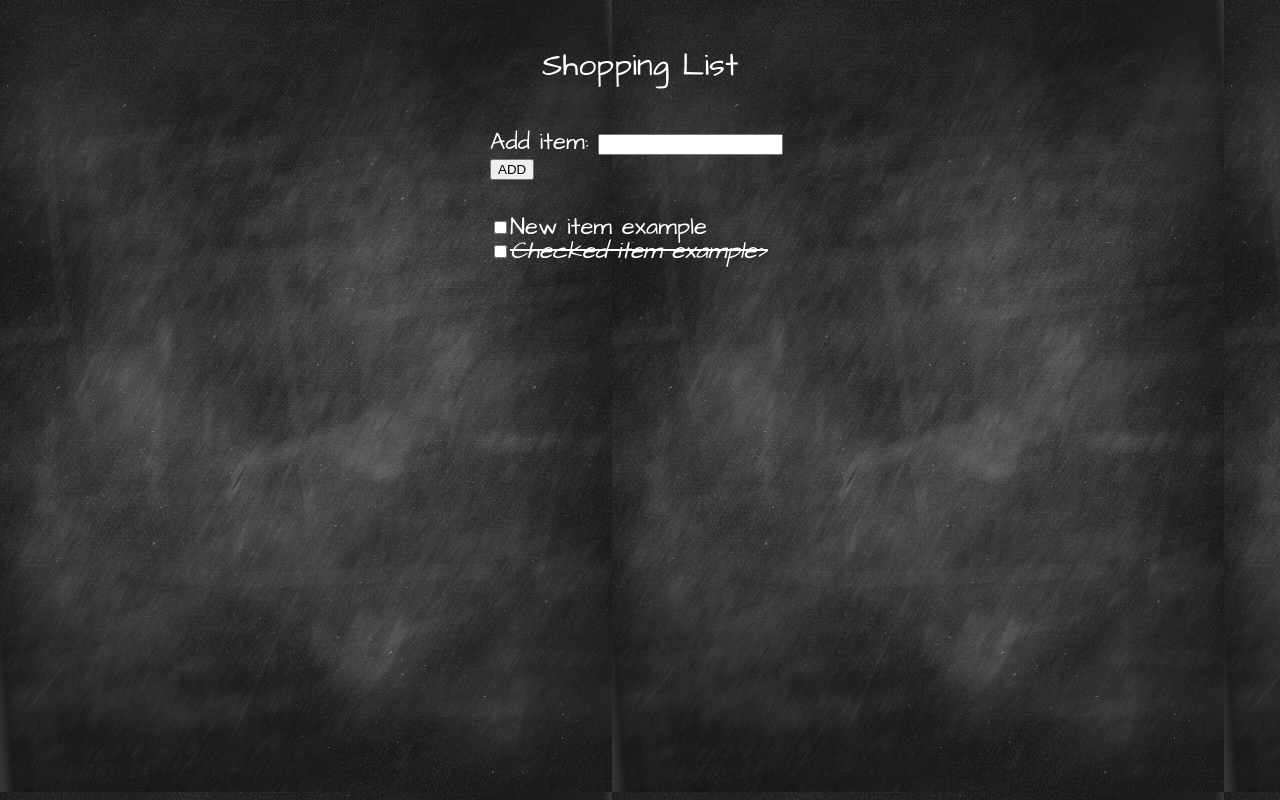
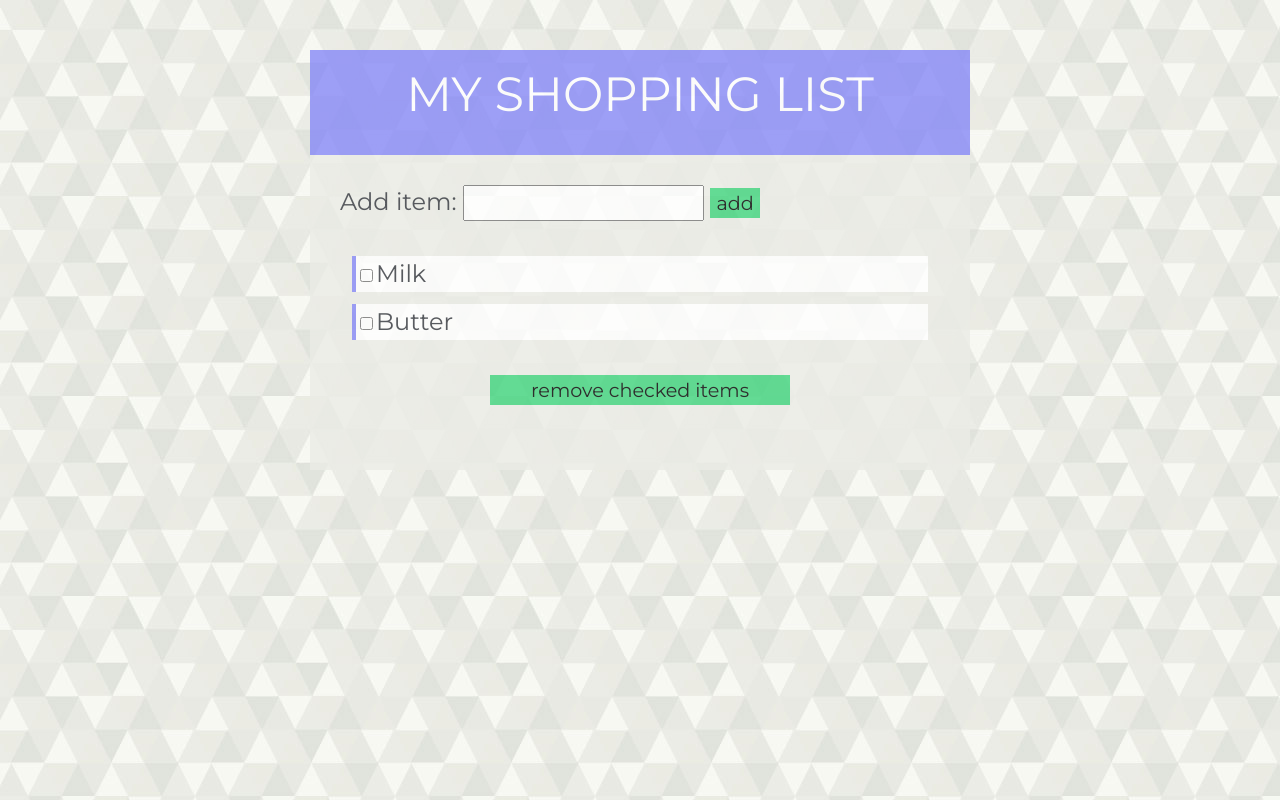
Before and after one commit to garsi/shopping-list-draft, a plain HTML site: page index.html in a window 1280 px wide. Drawn offline with nearby package versions, Linux system fonts and the light colour scheme.

Commit message:
Complete function and update design

```diff
--- a/index.html
+++ b/index.html
@@ -4,29 +4,36 @@
 	<meta charset="utf-8">
 	<link rel="stylesheet" type="text/css" href="stylesheet.css"/>
 	<script src="http://ajax.googleapis.com/ajax/libs/jquery/1.10.2/jquery.min.js"></script>
-	<link href='http://fonts.googleapis.com/css?family=Architects+Daughter' rel='stylesheet' type='text/css'>
+	<link href='http://fonts.googleapis.com/css?family=Montserrat' rel='stylesheet' type='text/css'>
 	<title>Shopping List</title>
 </head>
 <body>
 	<script type="text/javascript" src="shopping.js"></script>
 	<header>
-		<h1>Shopping List</h1>
+		<h1>MY SHOPPING LIST</h1>
 	</header>
-	<article>
-		<form name="items">
-					<label>Add item:</label>
-					<input type="text" name="newitem" id="item" class="error">
-					<input type="button" name="submit" id="submit" value="ADD">
+	<main>
+		<form action="#" method="post" name="items">
+			<label>Add item:</label>
+			<input type="text" name="newitem" id="item" class="error">
+			<button name="submit" id="submit">add</button>
 		</form>
+		<p class="error"></p>
 		<div class="list">
 			<ul>
-				<li class="unchecked"> <input type="checkbox">New item example</li>
-				<li class="checked"> <input type="checkbox">Checked item example></li>
+				<!--<li class="unchecked"> <input type="checkbox">New item example</li>
+				<li class="checked"> <input type="checkbox">Checked item example</li>-->
+				<li class="unchecked"> <input type="checkbox">Milk</li>
+				<li class="unchecked"> <input type="checkbox">Butter</li>
 				<span class="added"></span>
-				<!--testing: <li> <input type="checkbox" class="unchecked"><span class="added">new item</span></li>-->
 			</ul>
 		</div>
-	</article>
+		<div class="delete">
+			<form action="#" method="post" name="removing">
+				<button name="remove" id="remove">remove checked items</button>
+			</form>
+		</div>
+	</main>
 
 
 </body>
--- a/shopping.js
+++ b/shopping.js
@@ -4,32 +4,38 @@ $(document).ready(function() {
 	var addItem = " ";
 		$('.added').html(addItem);
 
-		$('#submit').click(function(){
-		  addItem = $('#item').val();
-		  updateList();
+		$('#submit').click(function(e){
+			e.preventDefault();
+		  	addItem = $('#item').val();
+		  	validateList();
 		});
 
 //Check entry is valid
-	/*function validateList() {
-		if(addItem == null) {
-    		writeError('Try again, field required');
+	function validateList() {
+		if(addItem === "") {
+			$('p').html("Oops, you didn't enter anything.<br>Please try again.");
 	  	} else {
-		  	return true
 		  	console.log("Item validated");
+		  	$('p').replaceWith('<p></p>');
 		  	updateList();
 	  	}
-	}*/
+	}
 
 //Add new item to the list
 	var updateList = function(){
-	   $('.added').append('<li class="unchecked"> <input type="checkbox">' + addItem + '</li>');
+	   $('.added').append('<li class="box unchecked"> <input type="checkbox">' + addItem + '</li>');
 	}
 
 //Toggle checked and unchecked classes when checkbox selected
-	$('.unchecked').click(function() {
-	 	$(this).toggleClass('checked');
+	$('body').on('click', 'input[type=checkbox]', function(){
+  		$(this).closest('li').toggleClass('checked');
+	});
+
+//Remove checked items
+	$('#remove').click(function(e){
+		e.preventDefault();
+		$('.checked').remove();
 	});
 
 
-
 });
--- a/stylesheet.css
+++ b/stylesheet.css
@@ -50,48 +50,80 @@ table {
 /*----------------------------------------------------------------*/
 /*-------------------------KATS MEOW------------------------------*/
 body {
-	font-family: "Architects Daughter", Georgia, cursive;
+	font-family: "Montserrat", Arial, sans-serif;
 	text-align: center;
-	color: #ffffff;
-	background-image: url('images/chalkboard.jpg');
+	color: #33363D;
+	background-image: url('images/snowflake.jpg');
 }
 
 header {
-	height: 30px;
-	width: 500px;
-	margin: 50px auto;
-	font-size: 2em;
+	height: 65px;
+	width: 620px;
+	margin: 50px auto 0px;
+	padding: 20px;
+	font-size: 3em;
+	background-color: #8789F7;
+	color: #ffffff;
+	opacity: .8;
 }
 
-article {
-	width: 300px;
-	margin: 10px auto;
+main {
+	width: 600px;
+	margin: auto;
+	padding: 30px;
 	text-align: left;
 	font-size: 1.5em;
+	background-color: #EBECE6;
+	opacity: .8;
 }
 
 p {
-	margin: 10px;
+	margin: 25px;
+	color: #ffffff;
+	text-align: center;
+	background-color: #f39c12;
 }
 
-#add {
+#item {
+	height: 30px;
+	font-family: "Montserrat", Arial, sans-serif;
 	font-size: .8em;
+}
+
+button {
+	height: 30px;
+	width: 50px;
+	border: 0px;
+	font-family: "Montserrat", Arial, sans-serif;
+	font-size: .8em;
+	background-color: #3FD47D;
+
+}
+
+button:active {
+	background-color: #05893B;
 }
 
 .list {
 	margin-top: 35px;
-
+	line-height: 1.5em;
 }
 
-.box {
-
-}
-
-.unchecked {
-
+li {
+	margin: 12px;
+	border-left: 4px solid #8789F7;
+	background-color: #ffffff;
 }
 
 .checked {
+	color: #A6B1A8;
 	text-decoration: line-through;
 	font-style: italic;
+	border-left: 4px solid #33363D;
 }
+
+#remove {
+	display: block;
+	margin: 35px auto;
+	width: 300px;
+}
```
Also changed, not shown: images/chalkboard.jpg (deleted), images/snowflake.jpg (added).
